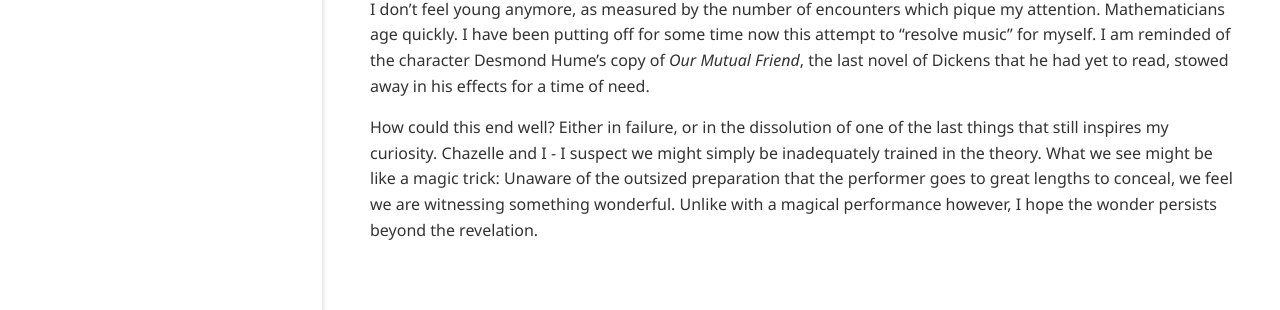
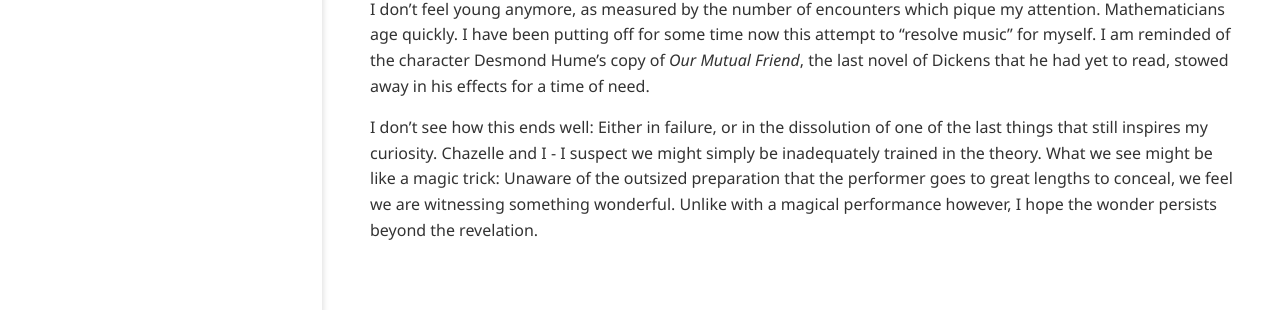
Before and after one commit to ansyblenetwork/arrpiano, a Jekyll site: the page built from _posts/2021-05-19-our-mutual-friend.md, in a window 1280 px wide and 900 px high, scrolled down 573 px. Shown: the part 541-851 px from the top of the window. Built offline with Jekyll 4.4.1, drawn with Linux system fonts in a browser that asks for light colours.

Commit message:
Update 2021-05-19-our-mutual-friend.md

```diff
--- a/_posts/2021-05-19-our-mutual-friend.md
+++ b/_posts/2021-05-19-our-mutual-friend.md
@@ -21,4 +21,4 @@
 
 I don't feel young anymore, as measured by the number of encounters which pique my attention. Mathematicians age quickly. I have been putting off for some time now this attempt to "resolve music" for myself. I am reminded of the character Desmond Hume's copy of _Our Mutual Friend_, the last novel of Dickens that he had yet to read, stowed away in his effects for a time of need.
 
-How could this end well? Either in failure, or in the dissolution of one of the last things that still inspires my curiosity. Chazelle and I - I suspect we might simply be inadequately trained in the theory. What we see might be like a magic trick: Unaware of the outsized preparation that the performer goes to great lengths to conceal, we feel we are witnessing something wonderful. Unlike with a magical performance however, I hope the wonder persists beyond the revelation.
+I don't see how this ends well: Either in failure, or in the dissolution of one of the last things that still inspires my curiosity. Chazelle and I - I suspect we might simply be inadequately trained in the theory. What we see might be like a magic trick: Unaware of the outsized preparation that the performer goes to great lengths to conceal, we feel we are witnessing something wonderful. Unlike with a magical performance however, I hope the wonder persists beyond the revelation.
```
